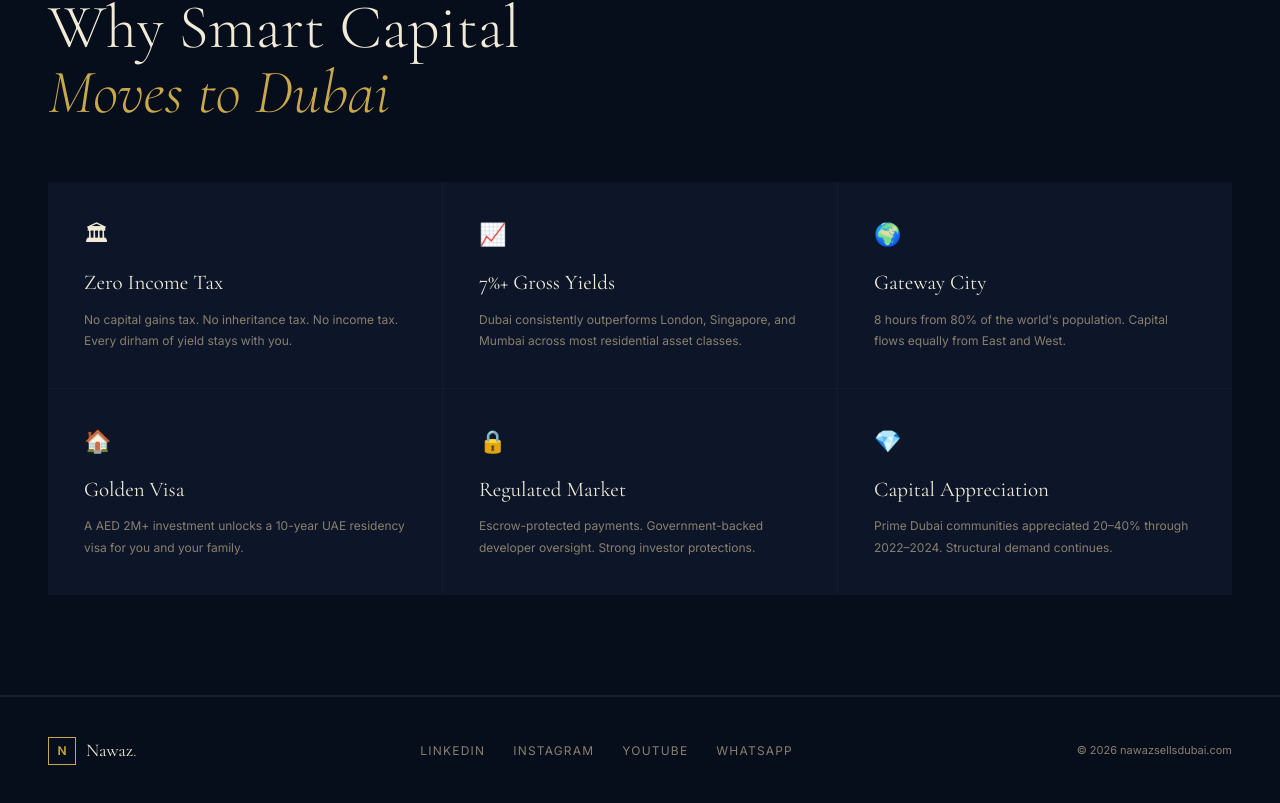
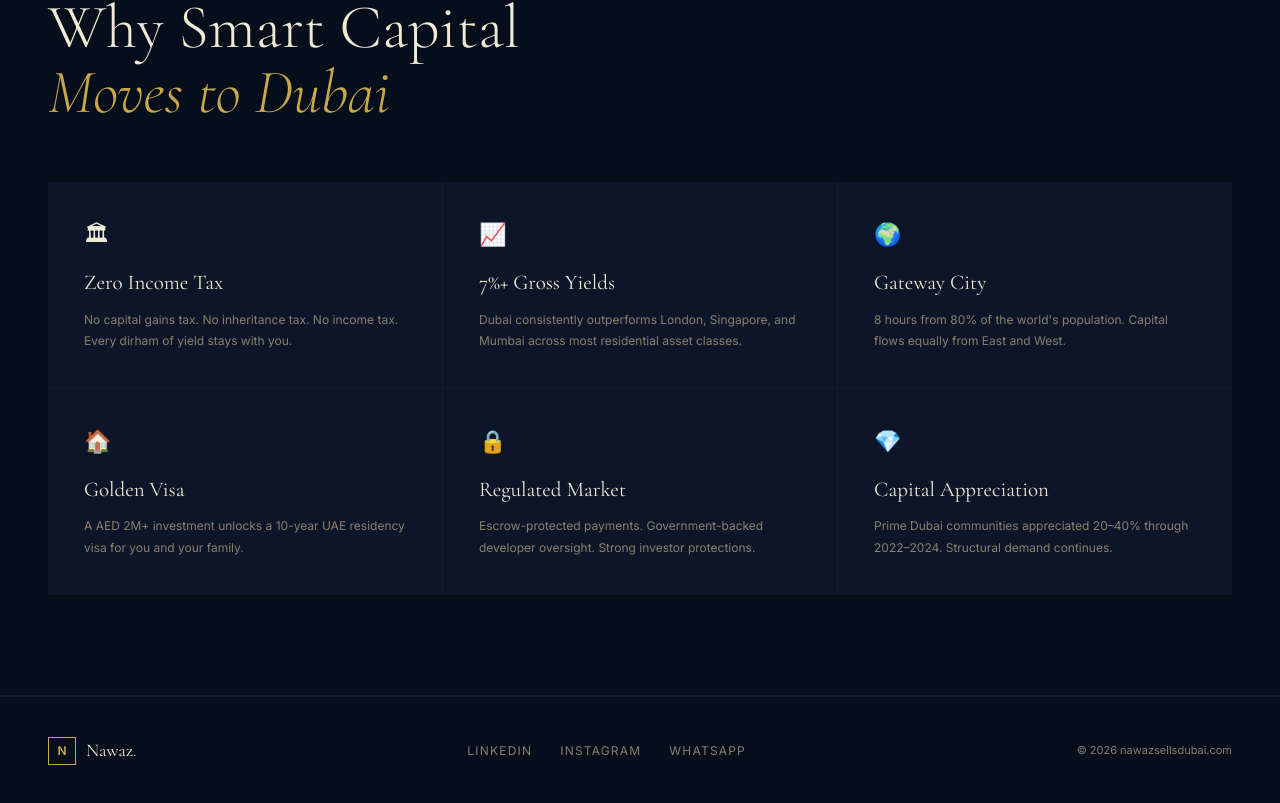
Before and after one commit to Nawajii/nawazsellsdubai, a Next.js app: page / in a window 1280 px wide. Shown: the part 3466-4269 px from the top of the page. Built offline with nearby package versions, Linux system fonts and the light colour scheme.

Commit message:
Update page.tsx

```diff
--- a/app/page.tsx
+++ b/app/page.tsx
@@ -405,8 +405,7 @@ export default function Home() {
           <span style={{ fontFamily:"'Cormorant Garamond',serif", fontSize:18 }}>Nawaz<span style={{color:G}}>.</span></span>
         </div>
         <div style={{ display:'flex', gap:28, flexWrap:'wrap' }}>
-          {/* NOTE: Verify youtube.com/@nawaz is your active channel before keeping this link */}
-          {[['LinkedIn','https://www.linkedin.com/in/syed-nawaz-573aa9131/'],['Instagram','https://instagram.com/nawazsellsdubai'],['YouTube','https://youtube.com/@nawazsellsdubai'],['WhatsApp','https://wa.me/971563281781']].map(([l,h])=>(
+          {[['LinkedIn','https://www.linkedin.com/in/syed-nawaz-573aa9131/'],['Instagram','https://instagram.com/nawazsellsdubai'],['WhatsApp','https://wa.me/971563281781']].map(([l,h])=>(
             <a key={l} href={h} target="_blank" className="nav-link">{l}</a>
           ))}
         </div>
```
